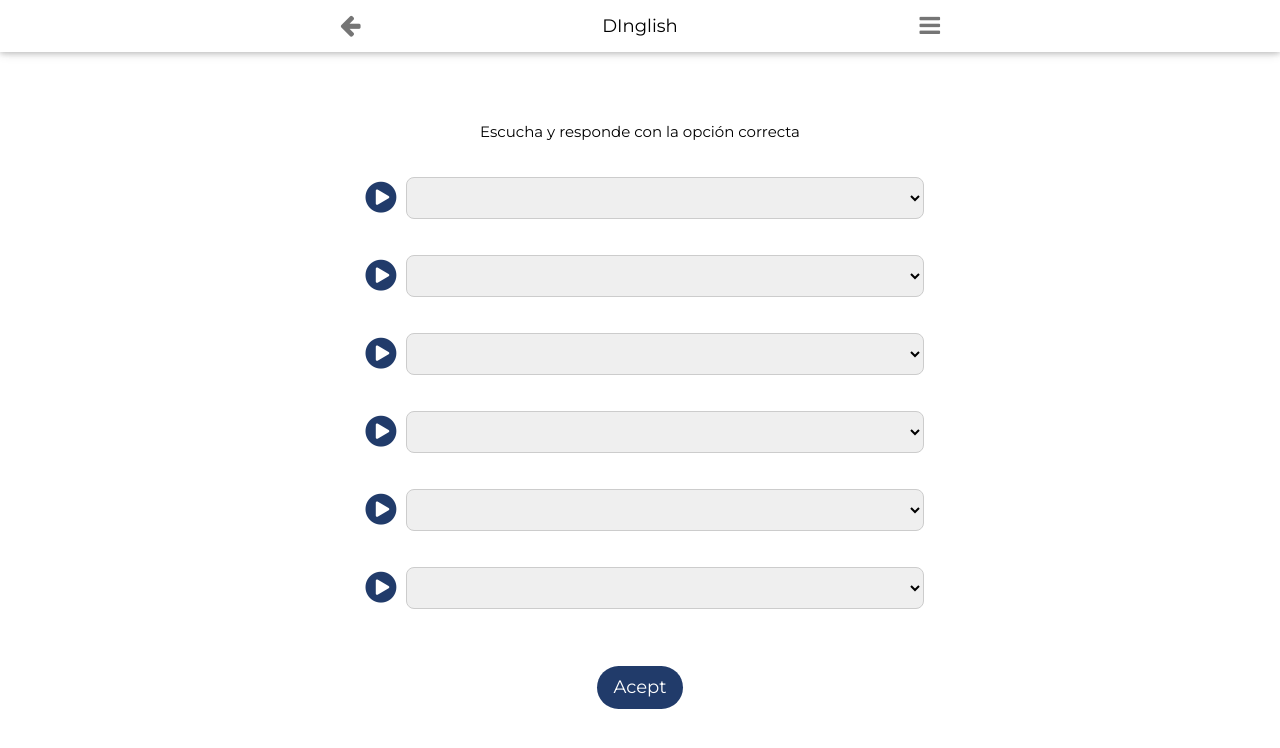
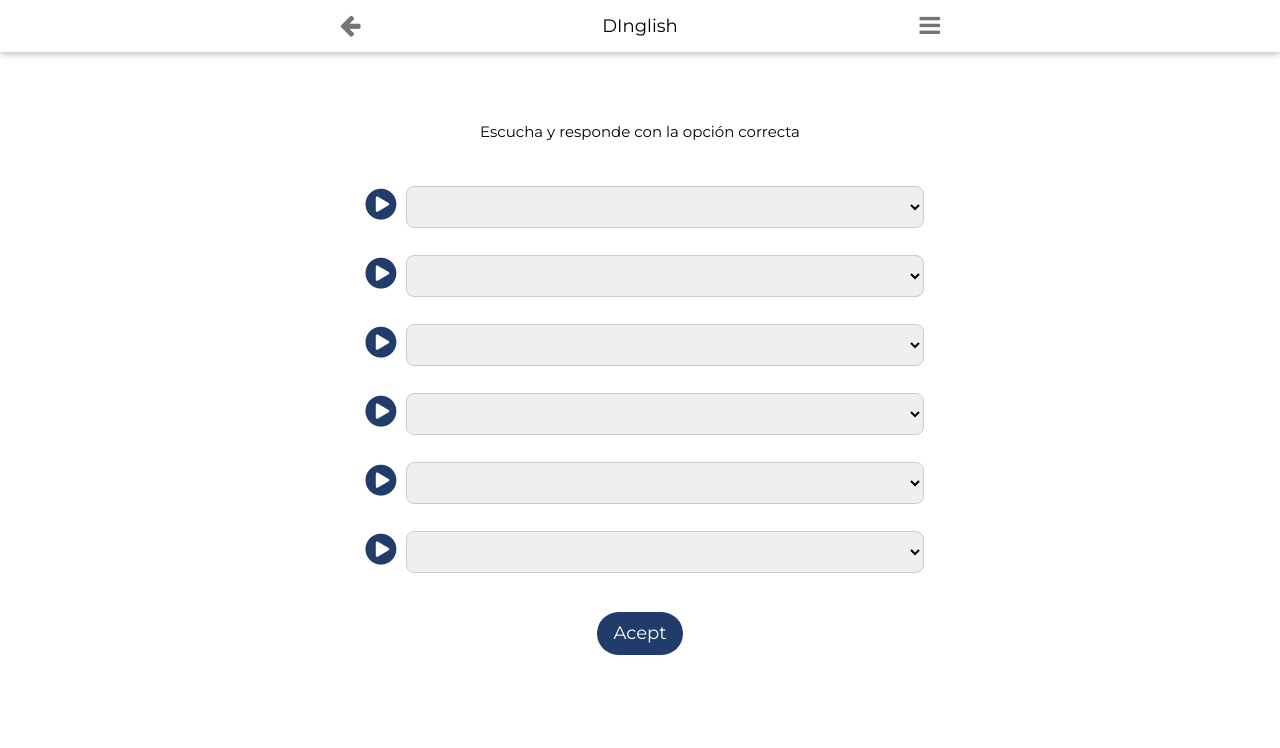
Before and after one commit to ivanation/ivanation.github.io, a plain HTML site: page curso/listening.html in a window 1280 px wide. Drawn offline with nearby package versions, Linux system fonts and the light colour scheme.

Commit message:
trabajo en pantallas 2

```diff
--- a/curso/listening.html
+++ b/curso/listening.html
@@ -79,8 +79,8 @@
         function cargaOpciones(params) {
             let print = "";
             for (let i = 0; i < params.length; i++) {
-                print += "<div class=\"w3-row\"><div class=\"w3-col margin1 text-azul\" style=\"width:50px\"><a href=\"#\" class=\"w3-xlarge btn-audio\" onclick=\"playAudio('"+pistas[i]+"')\"><i class=\"fa fa-play-circle w3-xxlarge\"></i></a></div>";
-                print += '<div class="w3-rest"><p><select name="name'+i+'" class="w3-input w3-border w3-round-large">';
+                print += "<br><div class=\"w3-row\"><div class=\"w3-col text-azul\" style=\"width:50px\"><a href=\"#\" class=\"w3-xlarge btn-audio\" onclick=\"playAudio('"+pistas[i]+"')\"><i class=\"fa fa-play-circle w3-xxlarge\"></i></a></div>";
+                print += '<div class="w3-rest"><select name="name'+i+'" class="w3-input w3-border w3-round-large">';
                     for (let z = 0; z < params[i].length; z++) {
                         print += '<option value="'+z+'">'+params[i][z]+'</option>';
                     }
```
